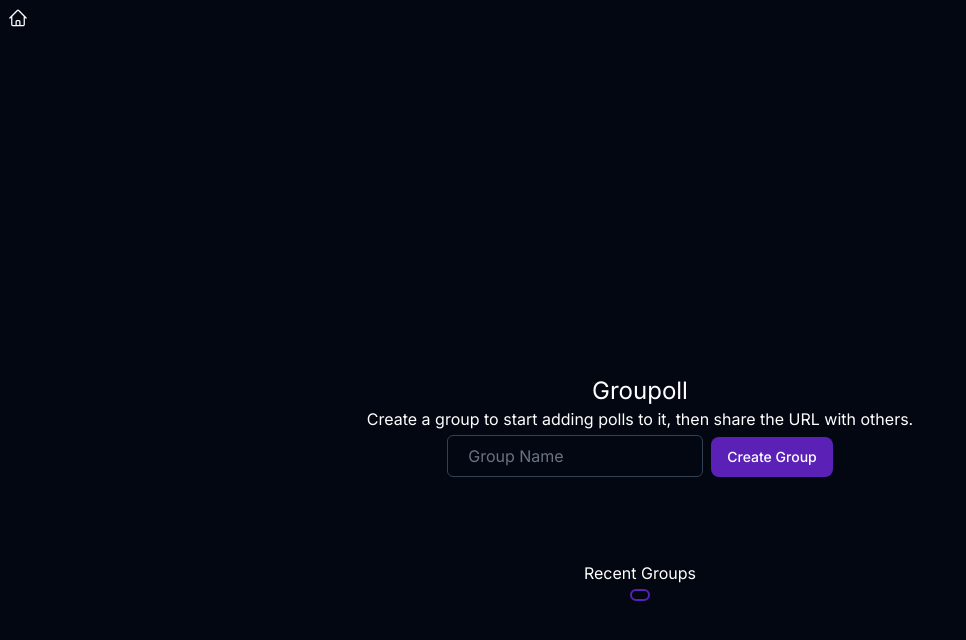
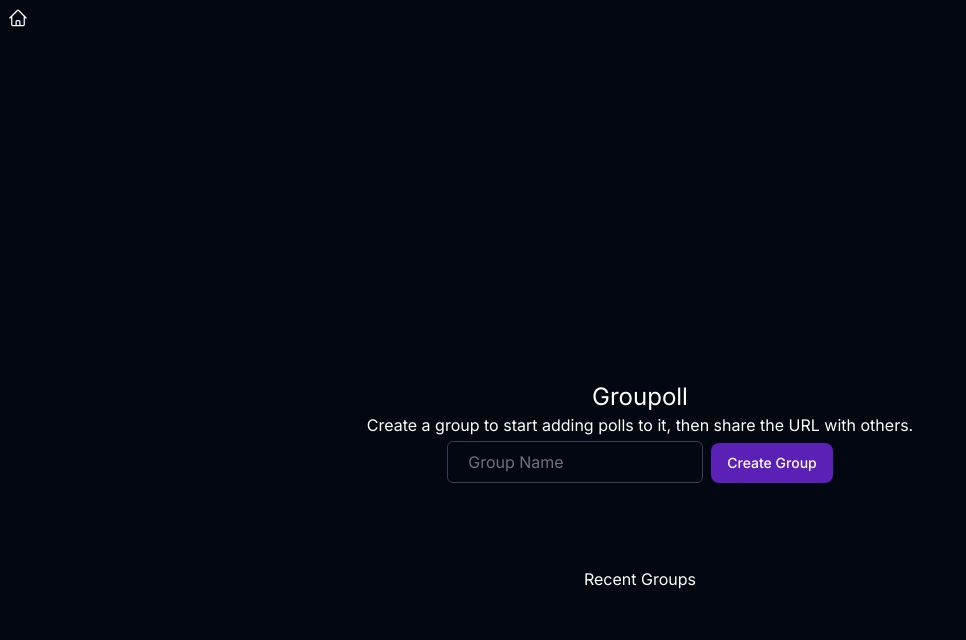
Before and after one commit to chanceoverberg/groupoll, a Next.js app: page / in a window 1280 px wide. Shown: the top 640 px of the page, without its empty margins (0-966 px from the left). Built offline with nearby package versions, Linux system fonts and the light colour scheme.

Commit message:
only show recent groups box if there is at least one

```diff
--- a/app/ui/recent-groups.tsx
+++ b/app/ui/recent-groups.tsx
@@ -9,9 +9,7 @@ interface IPollGroupIdentity {
 }
 
 export function RecentGroups() {
-  const [recentGroups, setRecentGroups] = useState<IPollGroupIdentity[]>([
-    { pollGroupId: "", pollGroupName: "" },
-  ]);
+  const [recentGroups, setRecentGroups] = useState<IPollGroupIdentity[]>([]);
 
   useEffect(() => {
     try {
@@ -24,6 +22,7 @@ export function RecentGroups() {
   return (
     <>
       <h1 className="pb-1">Recent Groups</h1>
+      {recentGroups.length > 0 && (
         <div className="flex flex-col justify-center rounded-xl border-solid border-2 border-violet-800 overflow-y-auto pl-2 pr-2">
           {recentGroups.map((group, key) => {
             return (
@@ -37,6 +36,7 @@ export function RecentGroups() {
             );
           })}
         </div>
+      )}
     </>
   );
 }
```
Lines whose indentation alone changed are shown as unchanged.
